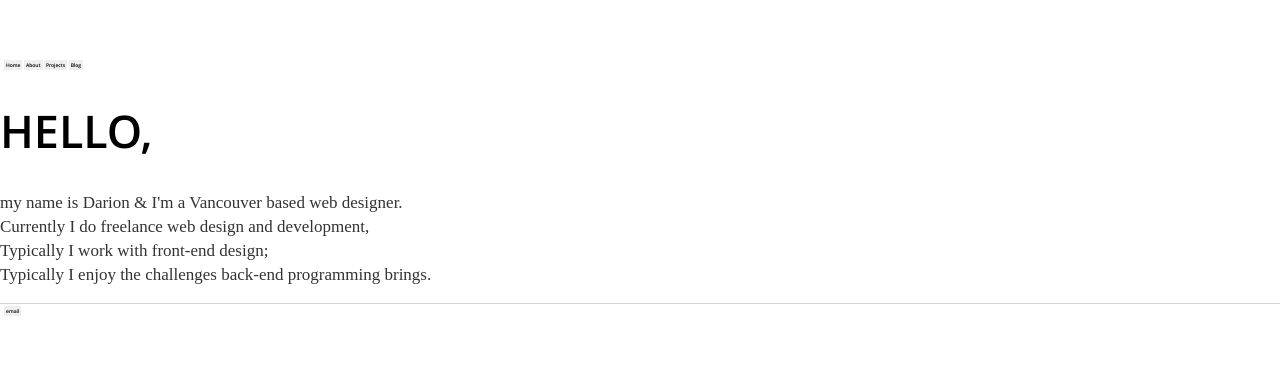
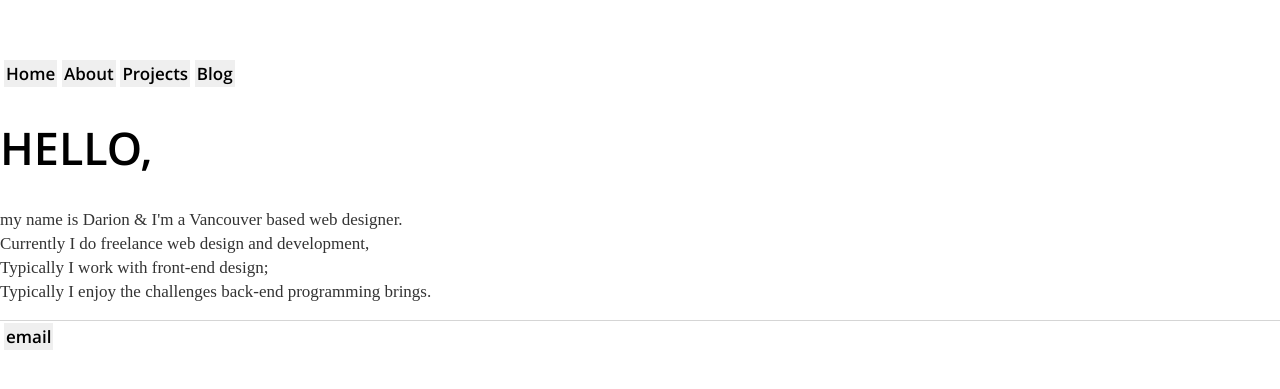
Before and after one commit to cosmicpepper/cosmicpepper.github.io, a Jekyll site: the page built from index.html, in a window 1280 px wide. Shown: the top 389 px of the page. Built offline with Jekyll 4.4.1, drawn with Linux system fonts in a browser that asks for light colours.

Commit message:
Update main.css

```diff
--- a/css/main.css
+++ b/css/main.css
@@ -77,7 +77,7 @@ nav ul li,footer ul li {
 }
 
 nav ul, footer ul {
-	font-size: 5px;
+	font-size: 17px;
 	font-family: 'Helvetica', 'Arial', 'Sans-Serif';
 	padding: 2px;
 	list-style: none;
```
